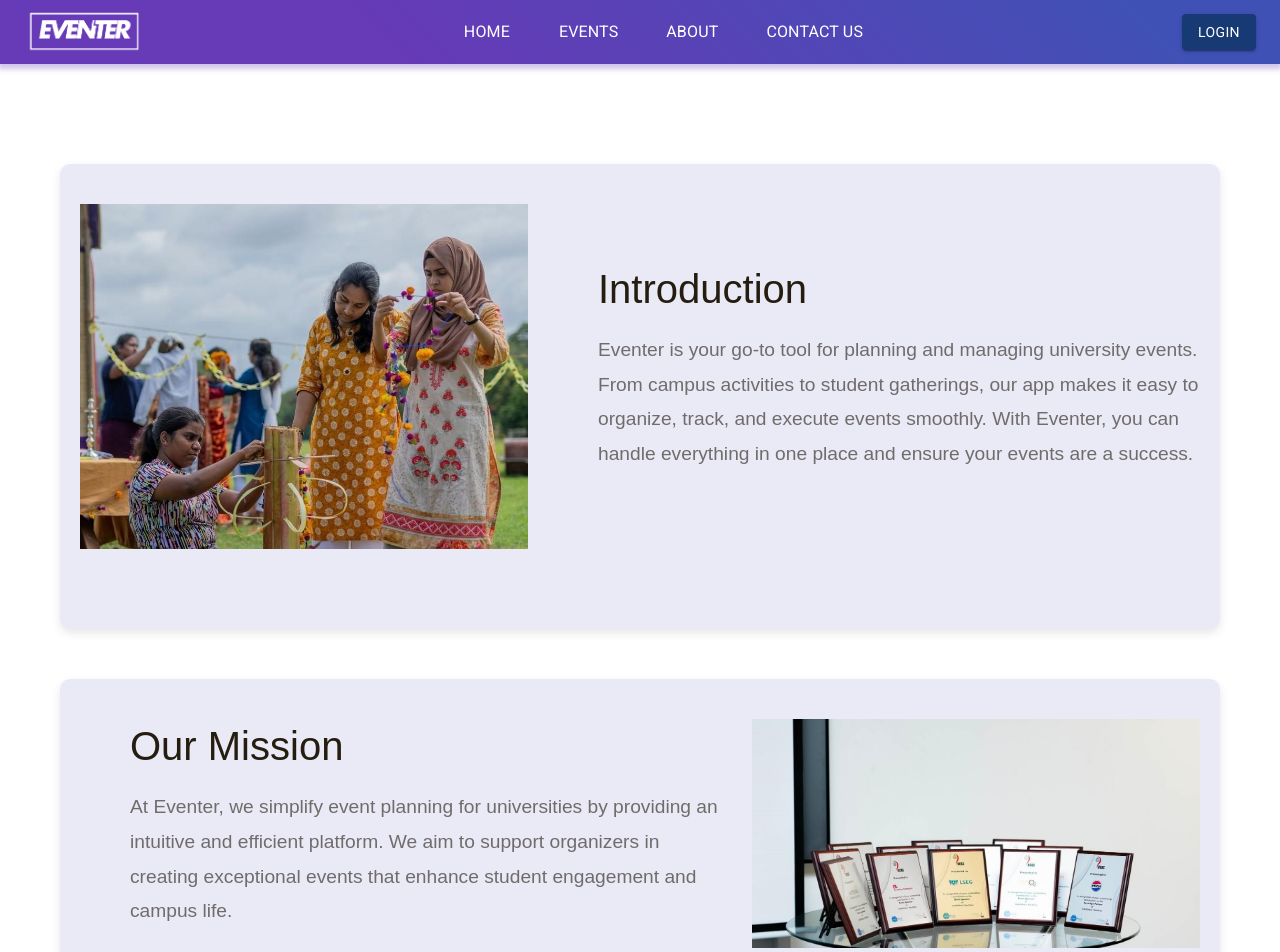
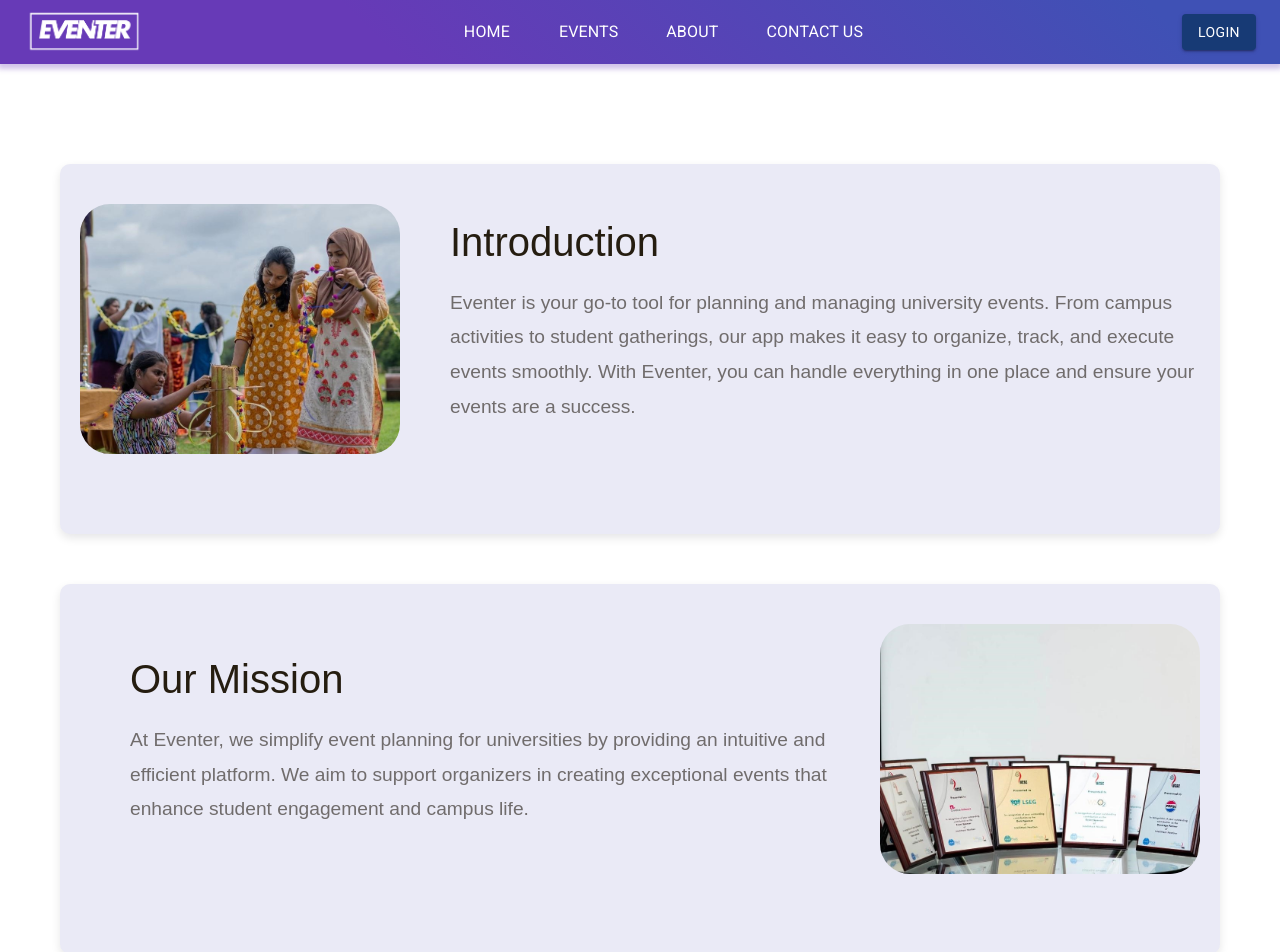
Before and after one commit to NadunMN/Eventer, a React (Vite) app in the folder frontend/: page /About in a window 1280 px wide. Shown: the top 952 px of the page. Built offline with nearby package versions, Linux system fonts and the light colour scheme.

Commit message:
Add some Styles to the System

```diff
--- a/frontend/src/components/AboutPage/About.jsx
+++ b/frontend/src/components/AboutPage/About.jsx
@@ -1,5 +1,5 @@
 import React from 'react';
-import './Abouts.css'; // Import the CSS file for styling
+import './Abouts.css';
 import teamMember1 from '../../asset/team-member1.jpg';
 import teamMember2 from '../../asset/team-member2.jpg';
 import teamMember3 from '../../asset/team-member3.jpg';
@@ -42,7 +42,11 @@ export const About = () => {
     <div className="about-container">
       <section className="about-intro">
         <div className="intro-content ">
-          <img src={introImage} alt="Introduction Image" className="intro-image"/>
+        <div className='about-div-img1'>
+
+          {/* <img src={introImage2} alt="Mission Image" className="intro-image"/> */}
+
+          </div>
           <div className="intro-text">
             <h2>Introduction</h2>
             <p>Eventer is your go-to tool for planning and managing university events. From campus activities to student gatherings, our app makes it easy to organize, track, and execute events smoothly. With Eventer, you can handle everything in one place and ensure your events are a success.</p>
@@ -52,7 +56,10 @@ export const About = () => {
 
       <section className="about-mission">
         <div className="intro-content">
-          <img src={introImage2} alt="Mission Image" className="intro-image"/>
+          <div className='about-div-img2'>
+          {/* <img src={introImage} alt="Mission Image" className="intro-image"/> */}
+
+          </div>
           <div className="intro-text">
             <h2>Our Mission</h2>
             <p>At Eventer, we simplify event planning for universities by providing an intuitive and efficient platform. We aim to support organizers in creating exceptional events that enhance student engagement and campus life.</p>
--- a/frontend/src/components/AboutPage/Abouts.css
+++ b/frontend/src/components/AboutPage/Abouts.css
@@ -113,3 +113,27 @@
   flex: 1;
   margin-left: 50px;
 }
+
+.about-div-img1 {
+  width: 320px;
+  height: 250px;
+  /* background-color: black; */
+  background-image: url('../../asset/Event/10.jpg');
+  background-size: cover; /* Image covers the entire div */
+    background-position: center; /* Center the image */
+    background-repeat: no-repeat; /* Prevent the image from repeating */
+  border-radius: 30px;
+  overflow: hidden;
+}
+
+.about-div-img2 {
+  width: 320px;
+  height: 250px;
+  /* background-color: black; */
+  background-image: url('../../asset/Event/11.jpg');
+  background-size: cover; /* Image covers the entire div */
+    background-position: center; /* Center the image */
+    background-repeat: no-repeat; /* Prevent the image from repeating */
+  border-radius: 30px;
+  overflow: hidden;
+}
```
